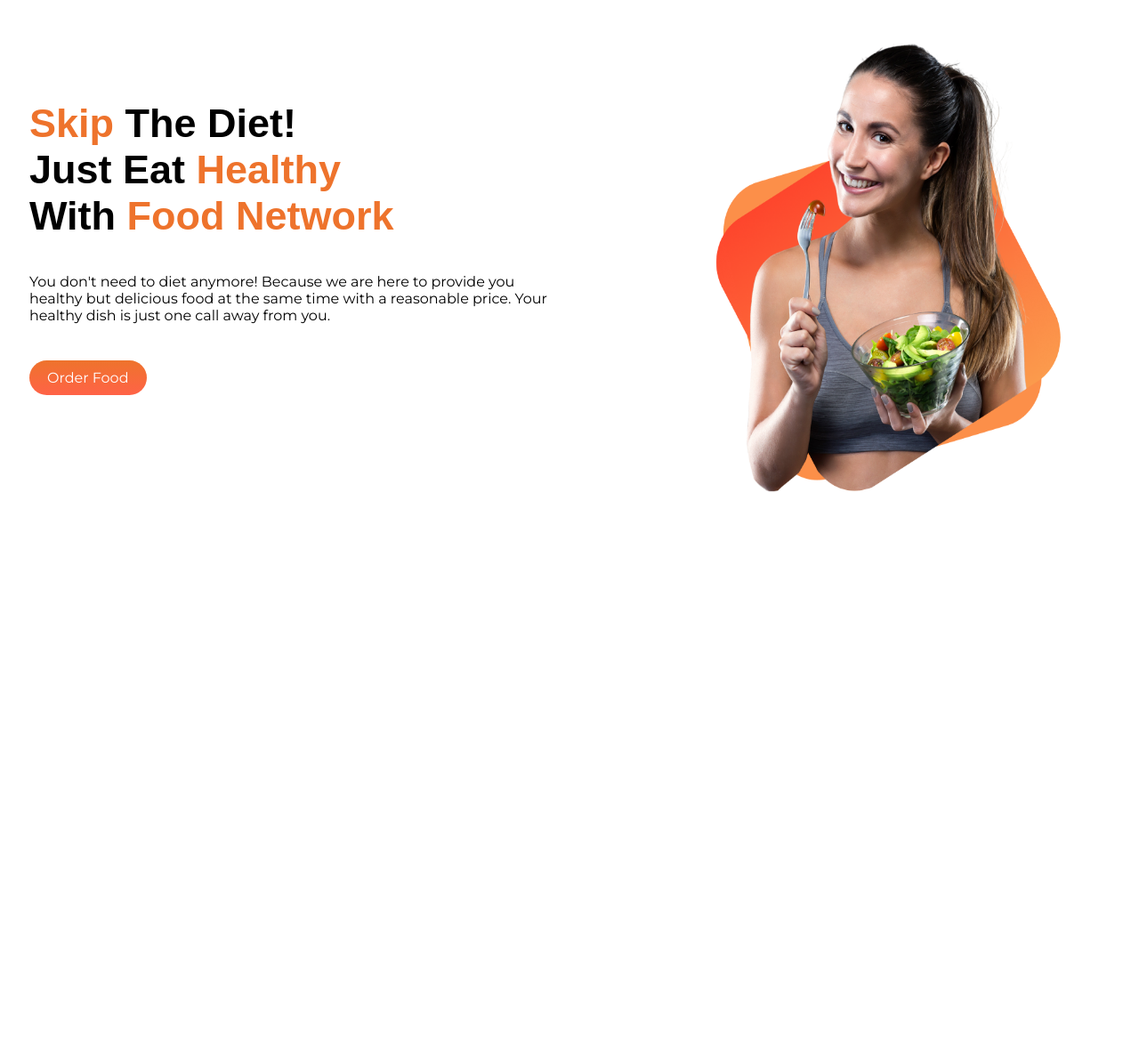
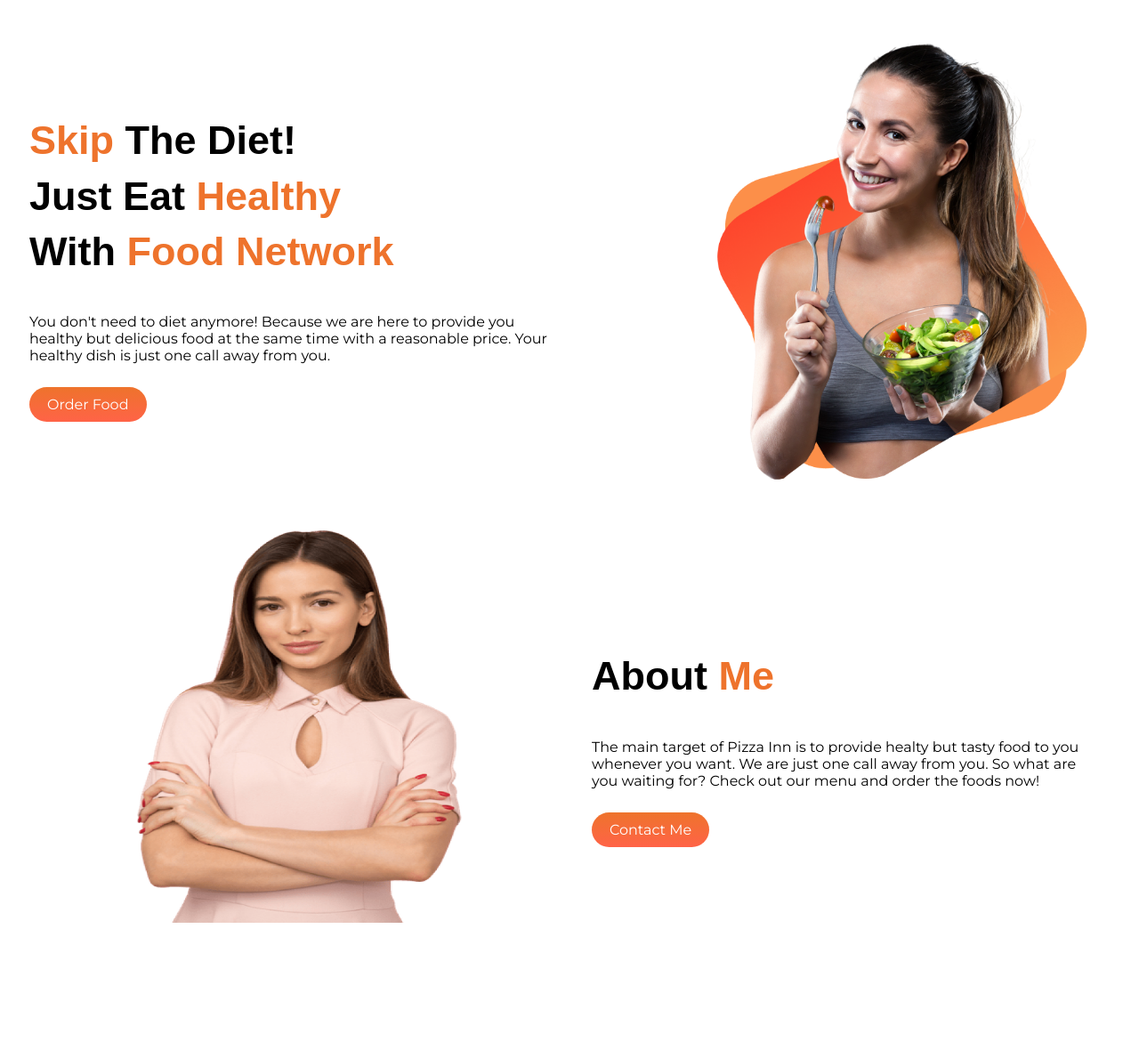
Before and after one commit to MariamSiddika/food-network-repo, a plain HTML site: page index.html in a window 1280 px wide. Shown: the whole page at 89% size. Before the commit the page ends 800 px from the top, so only its background shows below. Drawn offline with Linux system fonts and the light colour scheme; a web font is replaced by a local one.

Commit message:
second section added

```diff
--- a/index.html
+++ b/index.html
@@ -17,23 +17,32 @@
 </head>
 
 <body>
-    <section class="first-section">
+    <section class="be-flexible">
         <div class="devide-width">
-            <br><br>
-            <h1><span class="color-orange">Skip</span> The Diet!<br>
-                Just Eat <span class="color-orange">Healthy</span><br>
-                With <span class="color-orange">Food Network</span></h1>
-            <p>
+            <h1 class="first-h1"><span class="color-orange">Skip</span> The Diet!</h1>
+            <h1>Just Eat <span class="color-orange">Healthy</span></h1>
+            <h1 class="third-h1"> With <span class="color-orange">Food Network</span></h1>
+            <p id="first-para">
                 You don't need to diet anymore! Because we are here to provide you healthy but delicious food at the
                 same time with a reasonable price. Your healthy dish is just one call away from you.
             </p>
-            <p><br></p>
             <a class="link-button" target="_blank" href="http://server.pizzainn.com.bd/">Order Food</a>
         </div>
         <div class="devide-width">
             <img src="images/female/Group 8425.png" alt="healthy food">
         </div>
     </section>
+    <section class="be-flexible">
+        <div class="devide-width image-two">
+            <img id="another-image" src="images/female/Person Image.png" alt="Person Image">
+        </div>
+        <div class="devide-width">
+            <h1 id="me-h1">About <span class="color-orange">Me</span></h1>
+            <p id="another-para">The main target of Pizza Inn is to provide healty but tasty food to you whenever you want. We are just one call away from you. So what are you waiting for? Check out our menu and order the foods now! </p>
+            <a class="link-button" target="_blank" href="https://www.linkedin.com/in/mariam-siddika-8822541bb/">Contact Me</a>
+
+        </div>
+    </section>
 </body>
 
 </html>
--- a/style.css
+++ b/style.css
@@ -6,8 +6,12 @@ body{
 h1{
     font-family: 'Otomanopee One', sans-serif;
     font-size: 45px;
+    line-height: 25px;
 }
-.first-section{
+#me-h1{
+    padding-top: 20%;
+}
+.be-flexible{
     display: flex;
 }
 .devide-width{
@@ -16,9 +20,15 @@ h1{
     padding-top: 30px;
 }
 .devide-width img{
-    width: 70%;
-    height: 110%;
+    width: 75%;
+    height: 100%;
     padding-left: 20%;
+}
+#another-image{
+    height: 75%;
+    width: 60%;
+    padding-top: 7px;
+
 }
 .color-orange{
     color: rgb(238, 115, 44);
@@ -29,4 +39,19 @@ h1{
     padding: 10px 20px;
     color: white;
     border-radius: 25px;
+
 }
+#first-para{
+    padding-bottom: 20px;
+}
+#another-para{
+    padding-top: 20px;
+    padding-right: 5%;
+    padding-bottom: 20px;
+}
+.first-h1{
+    padding-top: 70px;
+}
+.third-h1{
+    padding-bottom: 20px;
+}
```
